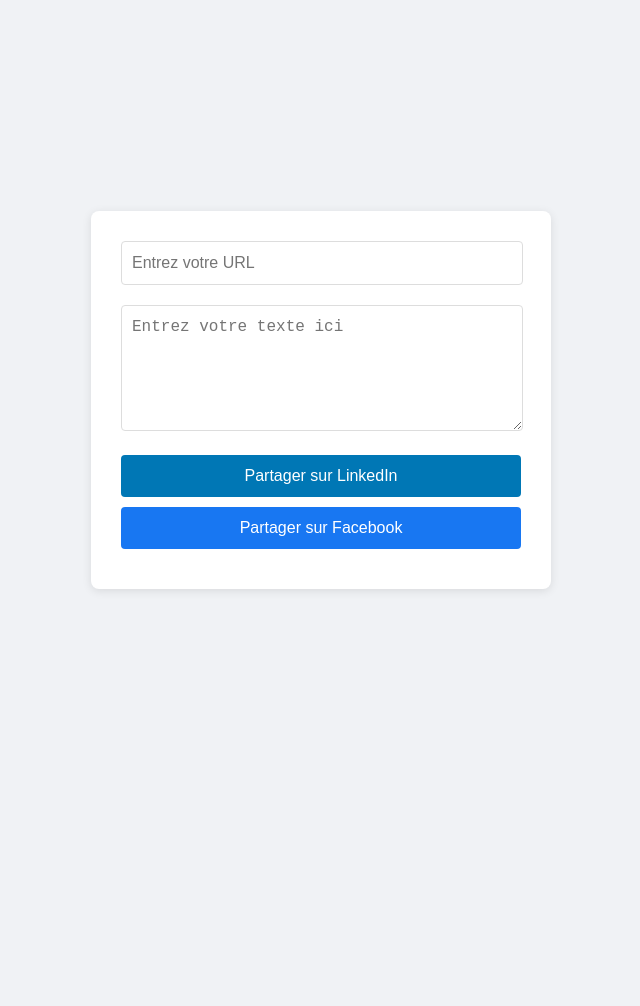
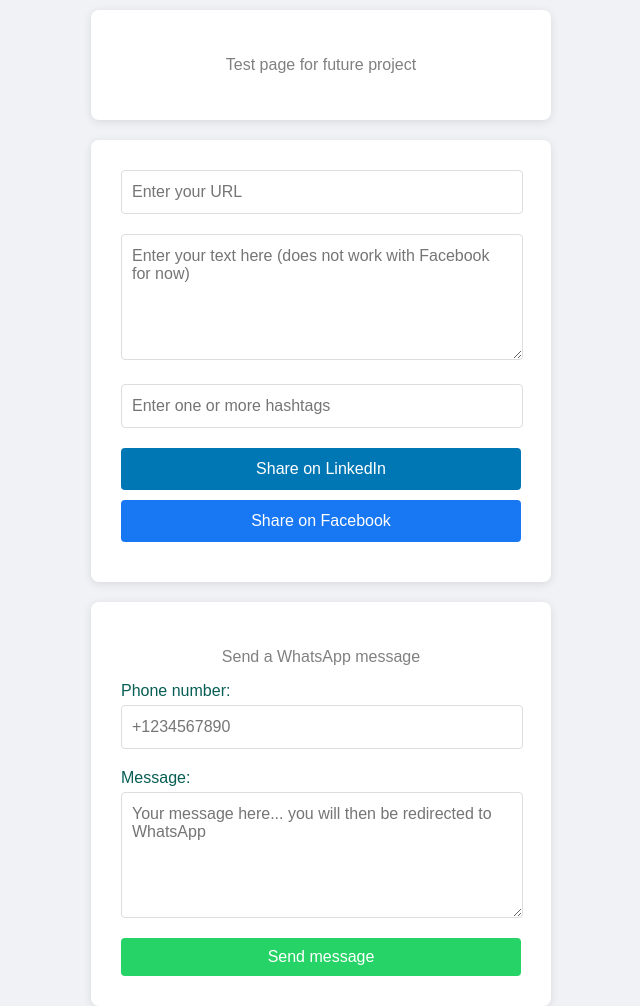
Before and after one commit to AdrienCopy/share, a plain HTML site: page index.html in a window 1280 px wide. Shown: the whole page, without its empty margins (319-959 px from the left). Before the commit the page ends 800 px from the top, so only its background shows below. Drawn offline with Linux system fonts and the light colour scheme.

Commit message:
whatsapp

```diff
--- a/index.html
+++ b/index.html
@@ -9,29 +9,83 @@
 <body>
     <div id = "fb-root" ></div> <script async defer crossorigin = "anonymous" src = "https://connect.facebook.net/fr_FR/sdk.js#xfbml=1&version=v21.0&appId=917242613703669" ></script>
     <div class="container">
-        <input type="text" id="shareUrl" placeholder="Entrez votre URL">
-        <textarea id="shareText" placeholder="Entrez votre texte ici"></textarea>
-        <button class="share-button linkedin-button" onclick="partagerSurLinkedIn()">Partager sur LinkedIn</button>
-        <button class="share-button facebook-button" onclick="partagerSurFacebook()">Partager sur Facebook</button>
+        <p>Test page for future project</p>
+    </div>
+
+    <div class="container">
+        <input type="text" id="shareUrl" placeholder="Enter your URL">
+        <textarea id="shareText" placeholder="Enter your text here (does not work with Facebook for now)"></textarea>
+        <input type="text" id="shareHashtag" placeholder="Enter one or more hashtags">
+        <button class="share-button linkedin-button" onclick="shareOnLinkedIn()">Share on LinkedIn</button>
+        <button class="share-button facebook-button" onclick="shareOnFacebook()">Share on Facebook</button>
 
     </div>
 
+    <div class="container">
+        <p>Send a WhatsApp message</p>
+        <form id="whatsappForm">
+            <label for="phoneNumber">Phone number:</label>
+            <input type="tel" id="phoneNumber" name="phoneNumber" placeholder="+1234567890" required>
+
+            <label for="message">Message:</label>
+            <textarea id="message" name="message" placeholder="Your message here... you will then be redirected to WhatsApp" required></textarea>
+
+            <button type="submit" class="whatsapp-button">Send message</button>
+        </form>
+        <div id="status"></div>
+    </div>
+
+
     <script>
+        document.getElementById('whatsappForm').addEventListener('submit', function(e) {
+                e.preventDefault();
+                var phoneNumber = document.getElementById('phoneNumber').value;
+                var message = document.getElementById('message').value;
+                var statusDiv = document.getElementById('status');
+
+                var encodedMessage = encodeURIComponent(message);
+                var encodedPhoneNumber = phoneNumber.replace(/\s+/g, '');
+                var whatsappUrl = `https://wa.me/${encodedPhoneNumber}?text=${encodedMessage}`;
+
+                window.open(whatsappUrl, '_blank');
+
+                document.getElementById('message').reset();
+
+            });
+
         function partagerSurFacebook() {
-            const texte = encodeURIComponent(document.getElementById('shareText').value);
+            const text = encodeURIComponent(document.getElementById('shareText').value);
             const shareUrl = encodeURIComponent(document.getElementById('shareUrl').value)
+            let shareHashtag = document.getElementById('shareHashtag').value;
+            shareHashtag = shareHashtag.replace(/ /g, '#');
+            if (shareHashtag && shareHashtag[0] !== '#') {
+                shareHashtag = '#' + shareHashtag;
+            }
+            shareHashtag = encodeURIComponent(shareHashtag);
             document.querySelector('.share-button').setAttribute('data-href', shareUrl);
-            console.log(texte);
+            console.log(text);
             //const url = 'https://www.facebook.com/sharer/sharer.php?u=' + encodeURIComponent(window.location.href) + '&text=' + texte;
-            const url = 'https://www.facebook.com/dialog/feed?app_id=917242613703669&link=' + shareUrl + '&quote=' + texte + '&display=popup';
+            const url = 'https://www.facebook.com/dialog/feed?app_id=917242613703669&link=' + shareUrl + '&quote=' + text + '&hashtag=' + shareHashtag + '&display=popup';
             window.open(url, 'Partager sur Facebook', 'width=626,height=436');
         }
-            function partagerSurLinkedIn() {
-            const texte = encodeURIComponent(document.getElementById('shareText').value);
+
+        function partagerSurLinkedIn() {
+            let shareHashtag = document.getElementById('shareHashtag').value;
+            shareHashtag = shareHashtag.split(' ').map(word => {
+                if (word && word[0] !== '#') {
+                    return '#' + word;
+                }
+                return word;
+            }).join(' ');
+            shareHashtag = encodeURIComponent(shareHashtag);
+            const text = encodeURIComponent(document.getElementById('shareText').value) + ' ' + shareHashtag;
             const shareUrl = encodeURIComponent(document.getElementById('shareUrl').value);
-            const url = 'https://www.linkedin.com/shareArticle?mini=true&url=' + shareUrl + '&text=' + texte;
+            console.log(text);
+
+            const url = 'https://www.linkedin.com/shareArticle?mini=true&url=' + shareUrl + '&text=' + text;
             window.open(url, 'Partager sur LinkedIn', 'width=726,height=536');
         }
+
 
     </script>
 </body>
--- a/style.css
+++ b/style.css
@@ -1,11 +1,13 @@
 body {
     font-family: Arial, sans-serif;
     display: flex;
-    justify-content: center;
+    flex-direction: column;
+    /* justify-content: center; */
     align-items: center;
     height: 100vh;
     margin: 0;
     background-color: #f0f2f5;
+    color: #808080;
 }
 .container {
     background-color: white;
@@ -15,8 +17,9 @@ body {
     width: 100%;
     max-width: 400px;
     text-align: center;
+    margin: 10px 0;
 }
-input[type="text"] {
+input[type="text"], input[type="tel"] {
     width: calc(100% - 20px);
     padding: 12px 10px;
     margin-bottom: 20px;
@@ -33,6 +36,16 @@ textarea {
     font-size: 16px;
     resize: vertical;
     min-height: 100px;
+    font-family: Arial, Helvetica, sans-serif;
+}
+form {
+    display: flex;
+    flex-direction: column;
+    text-align: left;
+}
+label {
+    margin-bottom: 5px;
+    color: #075e54;
 }
 .share-button {
     color: white;
@@ -57,3 +70,16 @@ textarea {
 .linkedin-button:hover {
     background-color: #006699;
 }
+.whatsapp-button {
+    background-color: #25d366;
+    color: white;
+    border: none;
+    padding: 10px 15px;
+    font-size: 16px;
+    border-radius: 4px;
+    cursor: pointer;
+    transition: background-color 0.3s;
+}
+.whatsapp-button:hover {
+    background-color: #128c7e;
+}
```
